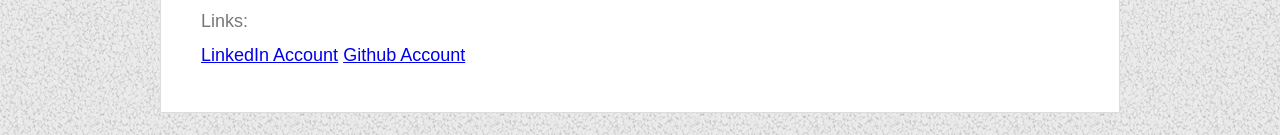
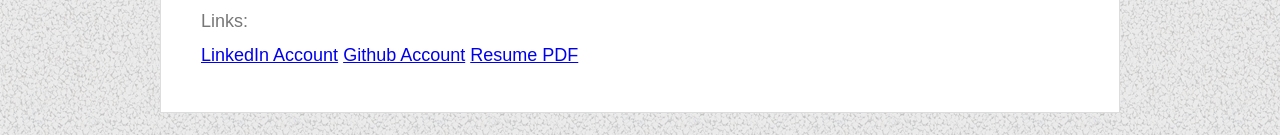
Before and after one commit to loganshahan/Basic_Portfolio, a plain HTML site: page contact.html in a window 1280 px wide. Shown: the part 394-529 px from the top of the page. Drawn offline with Linux system fonts and the light colour scheme.

Commit message:
added resume

```diff
--- a/contact.html
+++ b/contact.html
@@ -38,6 +38,7 @@
                 <label>Links:<br></label>
                 <a href="https://www.linkedin.com/in/logan-shahan-535857140/">LinkedIn Account</a>
                 <a href="https://github.com/loganshahan">Github Account</a>
+                <a href="assets/images/logancivresume.pdf">Resume PDF</a>
                 <!-- <input type="text" name="Message"><br>
                 <button type="button">Submit</button> -->
             </form>
```
Also changed, not shown: 1 other file.
